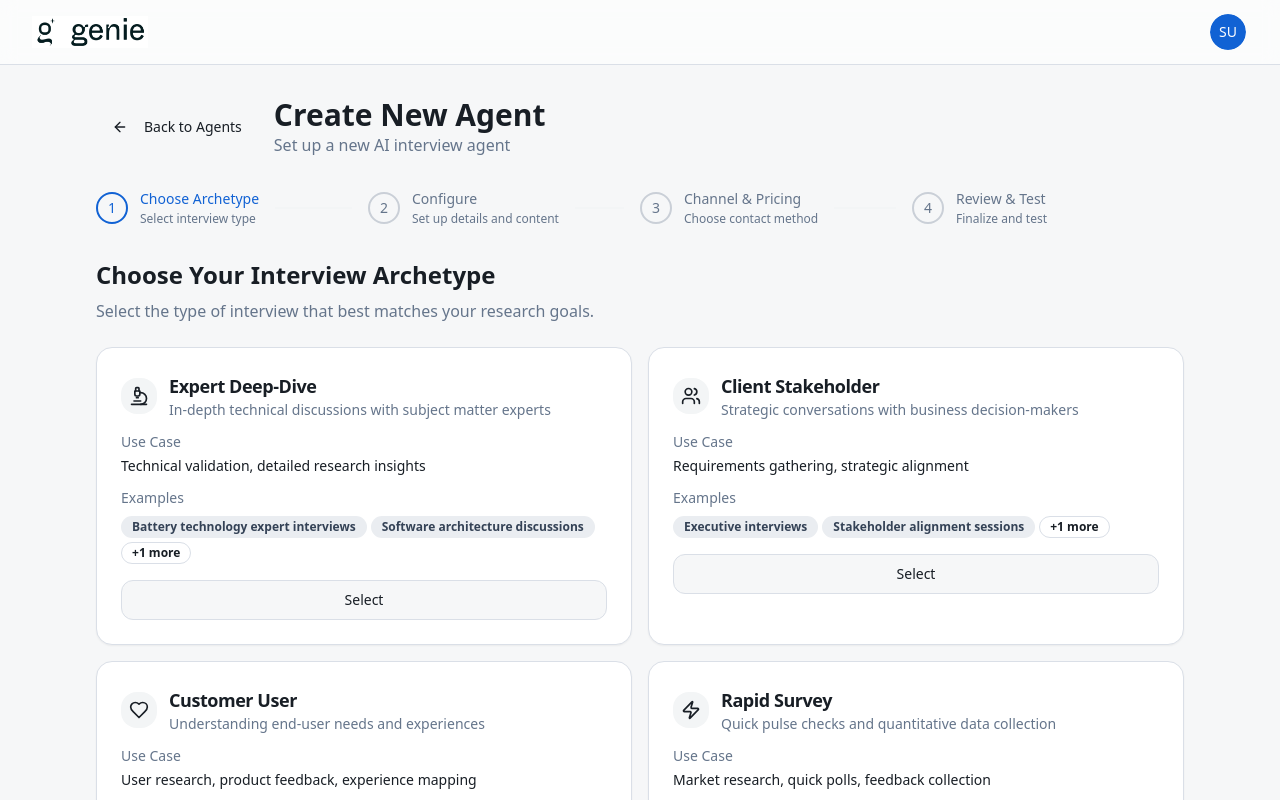
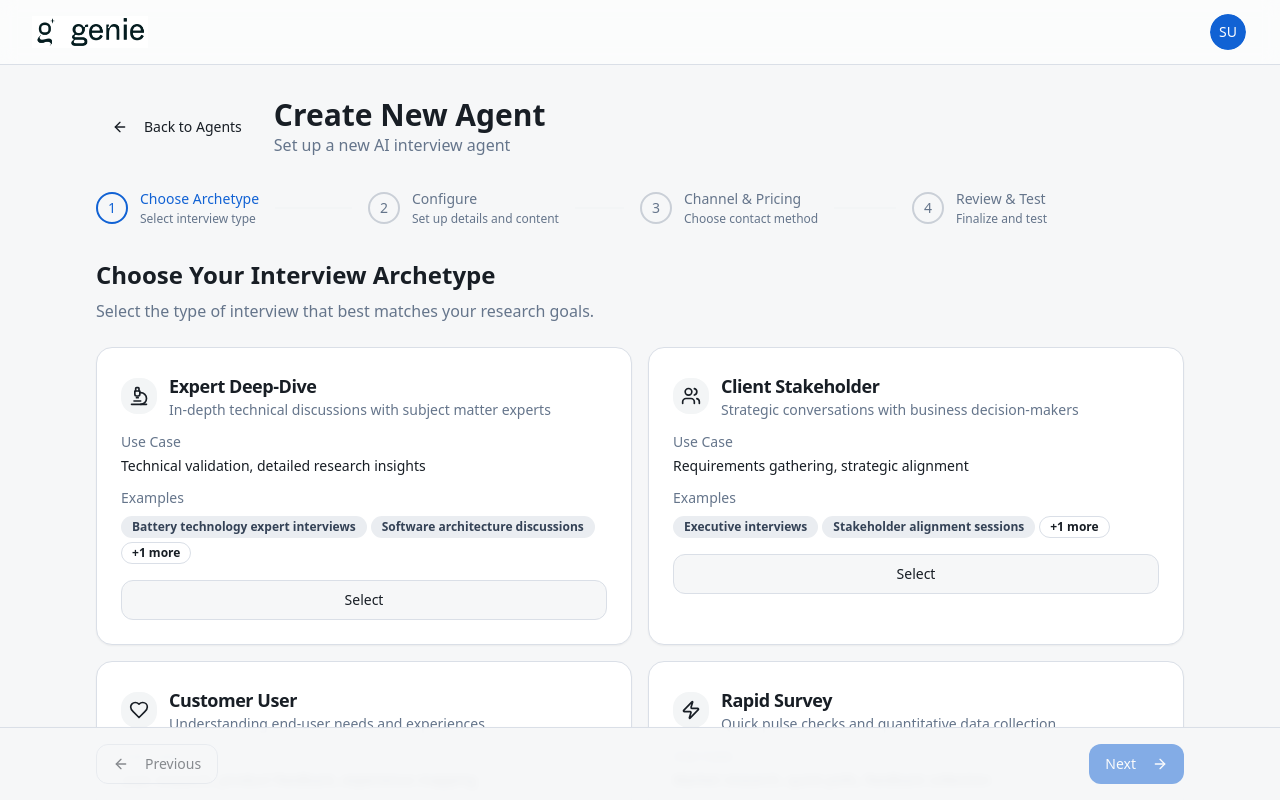
Before and after one commit to marcalmolins2/genie-interviewer-front, a React (Vite) app: page /app/agents/new in a window 1280 px wide. Shown: the top 800 px of the page. Built offline with nearby package versions, Linux system fonts and the light colour scheme; sample sign-in values are in the browser's storage; the HTML template or start-up script is replaced by a standard one.

Commit message:
Make navigation bar floating

```diff
--- a/src/pages/CreateAgent.tsx
+++ b/src/pages/CreateAgent.tsx
@@ -486,12 +486,14 @@ export default function CreateAgent() {
       <Stepper steps={steps} currentStep={currentStep} className="mb-8" />
 
       {/* Step Content */}
-      <div className="mb-8">
+      <div className="mb-8 pb-24">
         {renderStepContent()}
       </div>
 
-      {/* Navigation */}
-      <div className="flex items-center justify-between border-t pt-6">
+      {/* Floating Navigation */}
+      <div className="fixed bottom-0 left-0 right-0 z-50 bg-background/95 backdrop-blur-sm border-t shadow-lg">
+        <div className="container max-w-6xl">
+          <div className="flex items-center justify-between py-4">
             <Button
               variant="outline"
               onClick={prevStep}
@@ -531,5 +533,7 @@ export default function CreateAgent() {
             </div>
           </div>
         </div>
+      </div>
+    </div>
   );
 }
```
Lines whose indentation alone changed are shown as unchanged.
